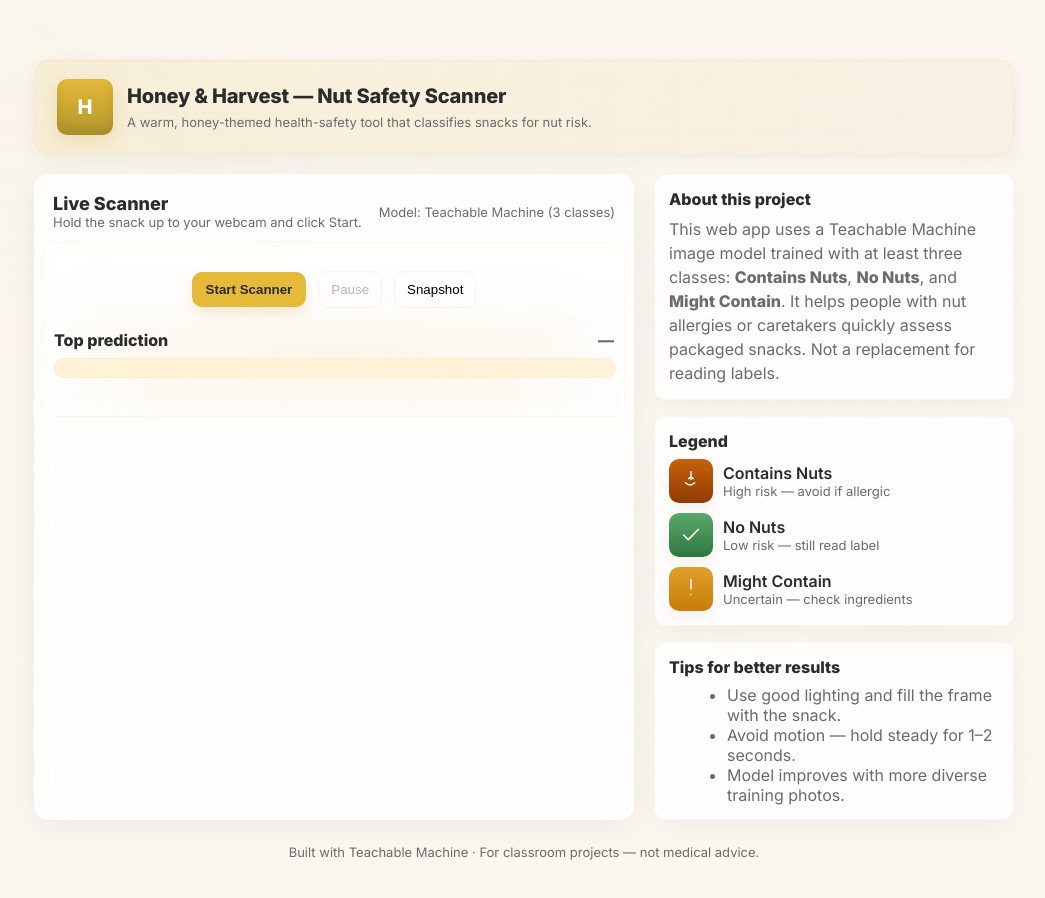
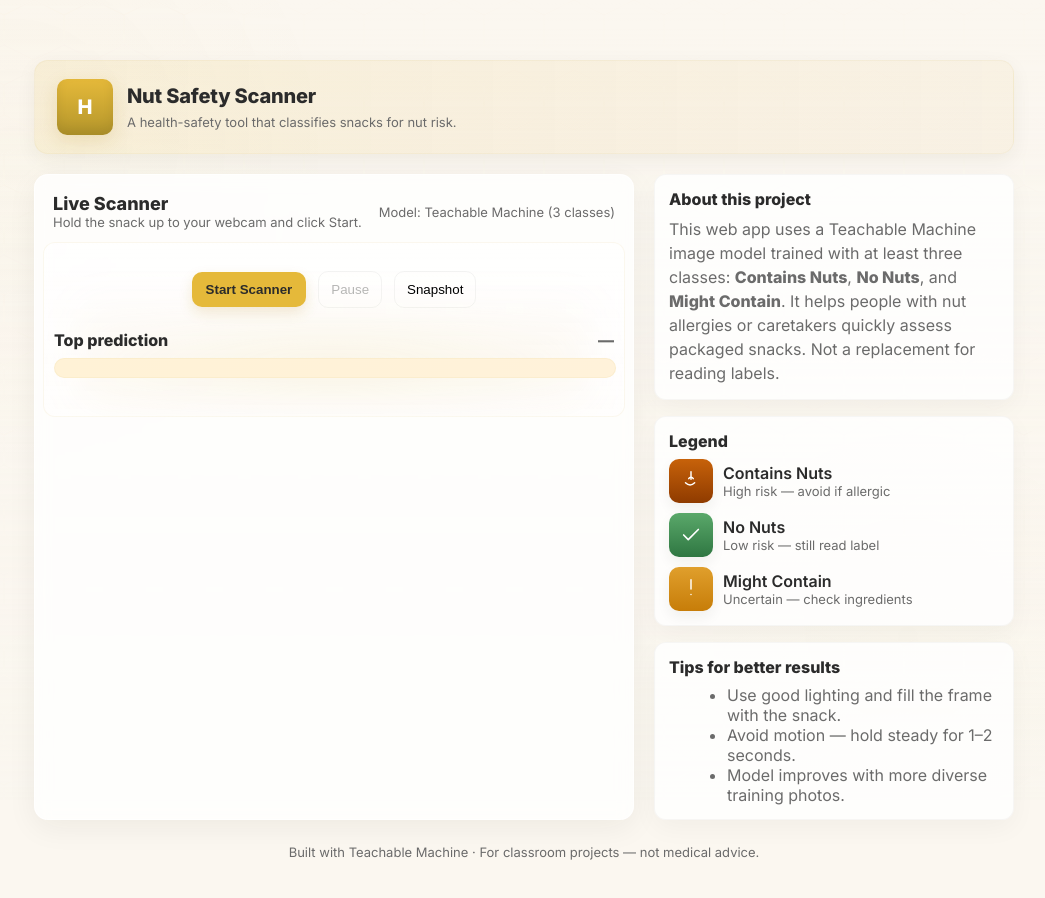
Before and after one commit to sarayuperala13/Sarayu_Nuts-NoNuts, a plain HTML site: page index.html in a window 1280 px wide. Shown: the whole page, without its empty margins (116-1161 px from the left). Drawn offline with Linux system fonts and the light colour scheme.

Commit message:
Update index.html

```diff
--- a/index.html
+++ b/index.html
@@ -214,8 +214,8 @@
   <header>
     <div class="logo">H</div>
     <div>
-      <h1 style="margin:0">Honey & Harvest — Nut Safety Scanner</h1>
-      <p style="margin-top:6px">A warm, honey-themed health-safety tool that classifies snacks for nut risk.</p>
+      <h1 style="margin:0">Nut Safety Scanner</h1>
+      <p style="margin-top:6px">A health-safety tool that classifies snacks for nut risk.</p>
     </div>
   </header>
 
```
